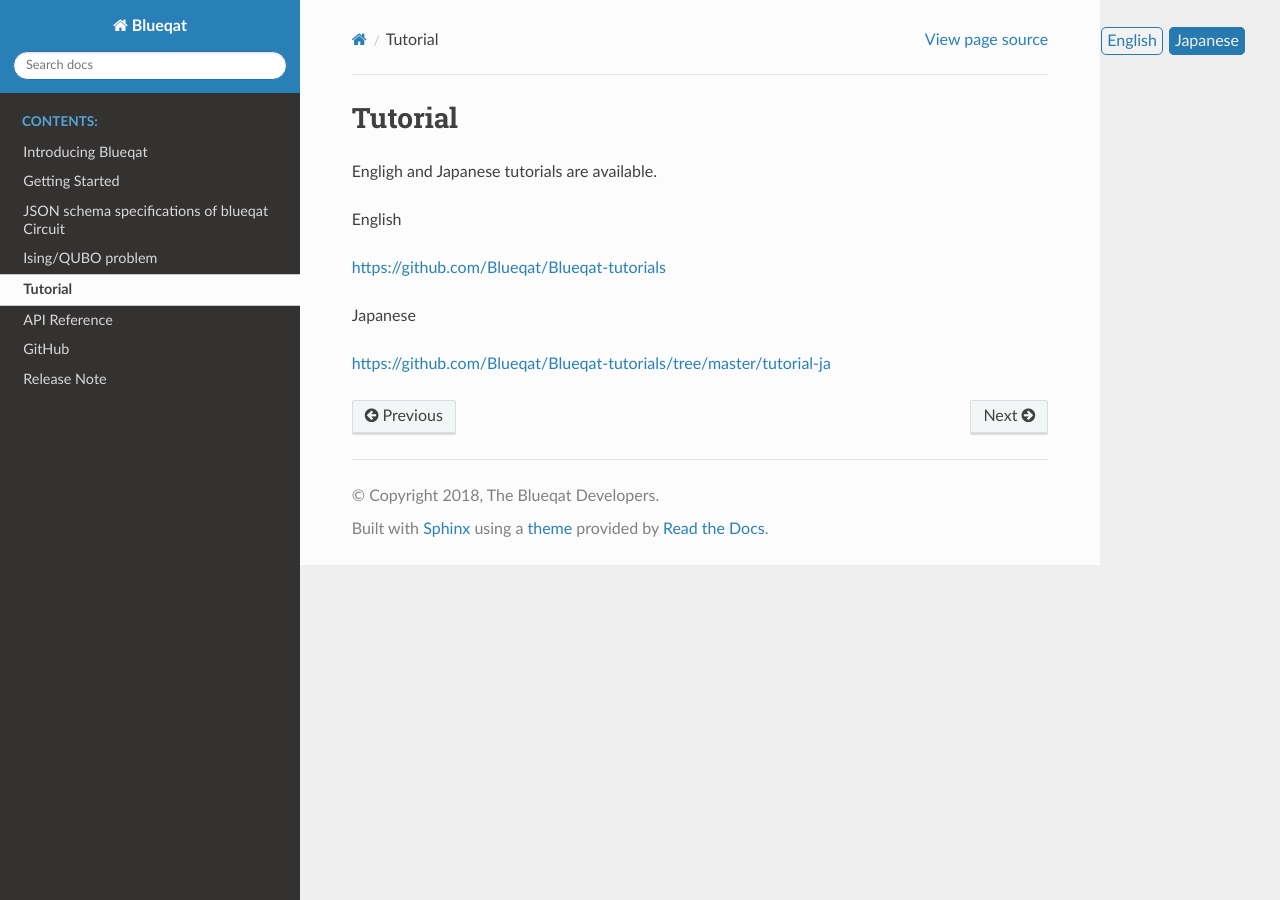
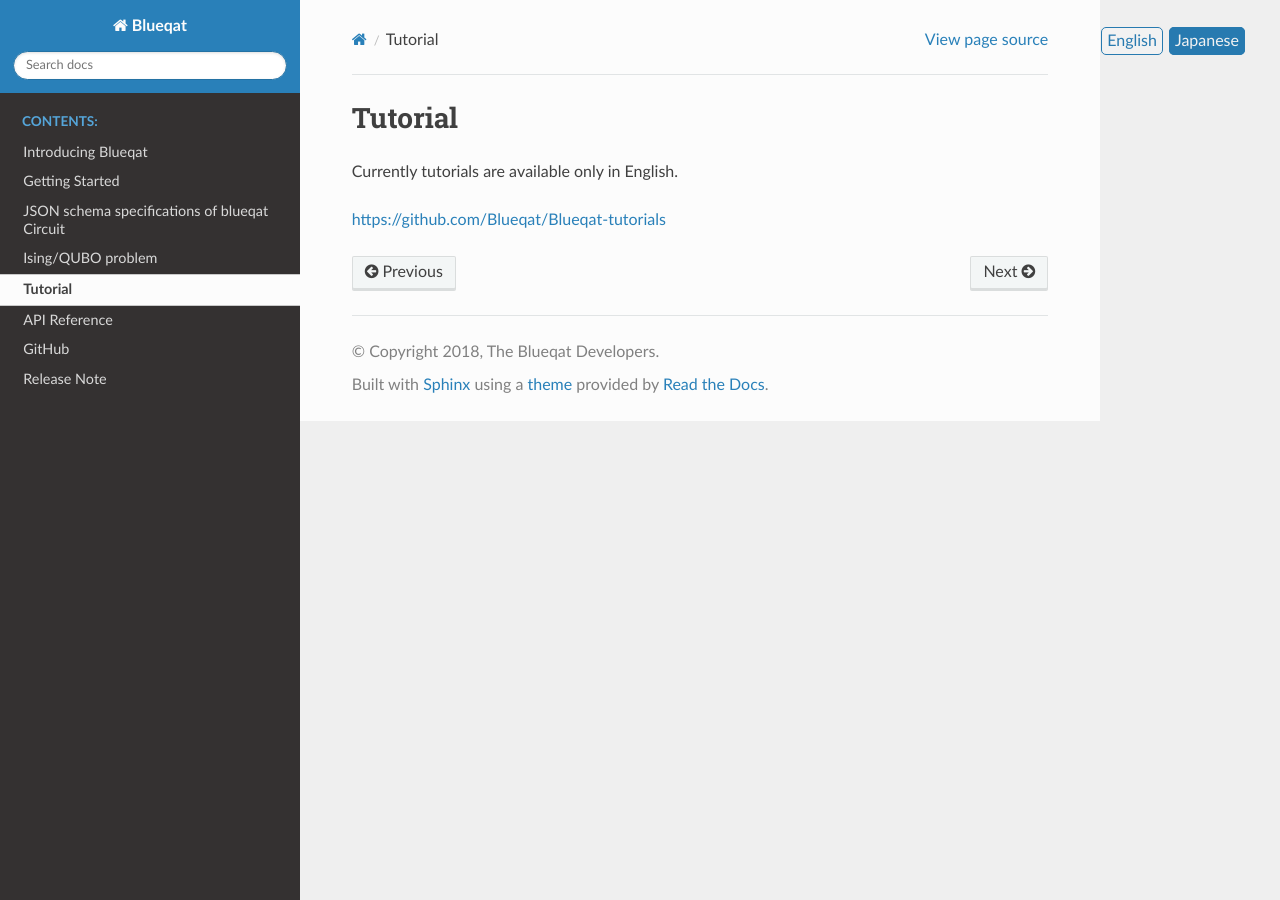
Before and after one commit to Qaqarot/qaqarot, a Sphinx documentation site: the page built from doc/source/tutorial.rst, in a window 1280 px wide. Built offline with Sphinx 7.4.7 and the Read the Docs theme 2.0.0, drawn with Linux system fonts in a browser that asks for light colours.

Commit message:
tutorial.rst: Remove dead link to japanese tutorials

```diff
--- a/doc/source/tutorial.rst
+++ b/doc/source/tutorial.rst
@@ -1,12 +1,6 @@
 Tutorial
 ========
 
-Engligh and Japanese tutorials are available.
-
-English
+Currently tutorials are available only in English.
 
 https://github.com/Blueqat/Blueqat-tutorials
-
-Japanese
-
-https://github.com/Blueqat/Blueqat-tutorials/tree/master/tutorial-ja
```
